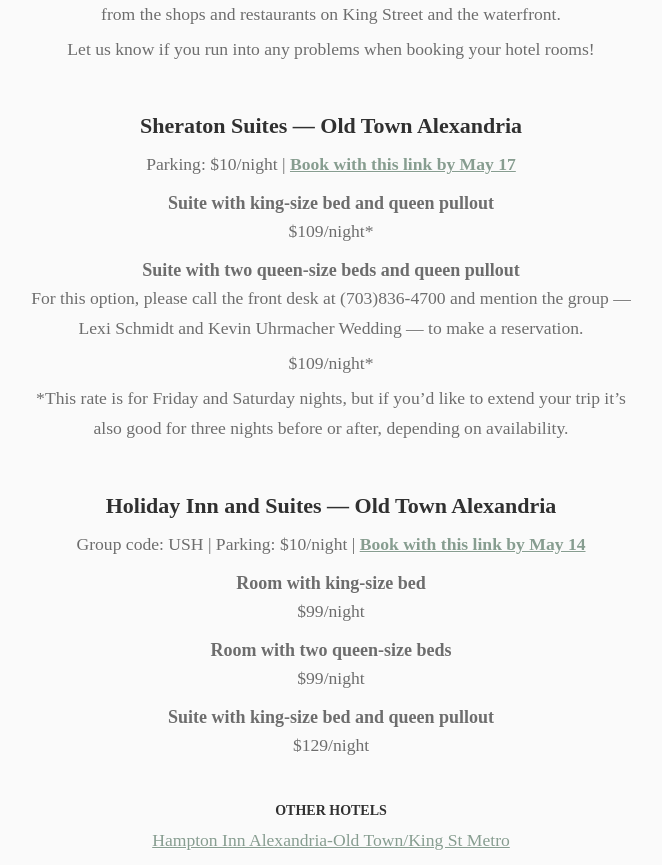
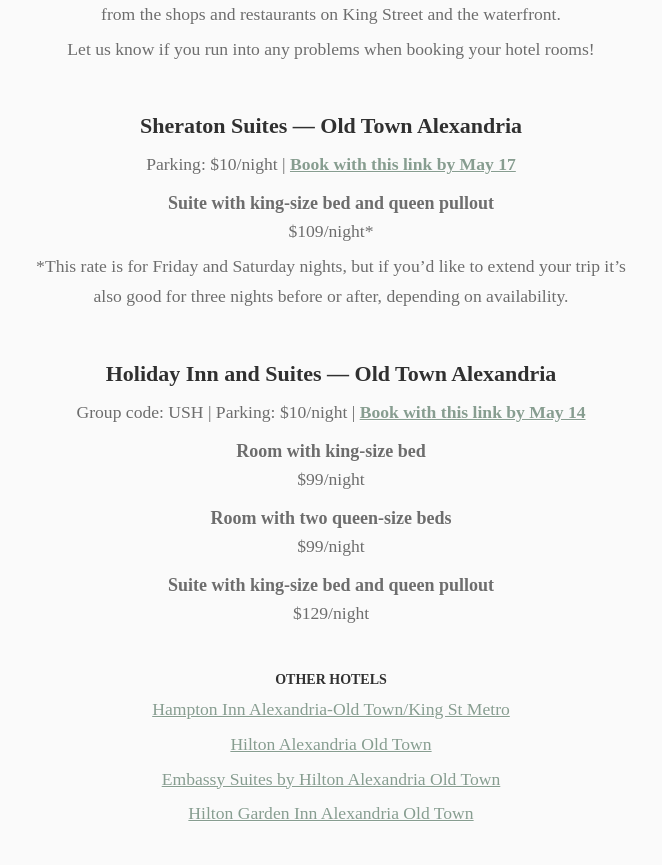
Before and after one commit to kevinuhrmacher/wedding-website, a Jekyll site: the page built from hotel.md, in a window 1280 px wide and 900 px high, scrolled down 942 px, cut to the strip 0-865 px from the top of the window. Shown: the whole strip, without its empty margins (309-971 px from the left). Built offline with Jekyll 4.4.1, drawn with Linux system fonts in a browser that asks for light colours; some web fonts are replaced.

Commit message:
removing 2 queen sheraton option and adjusting shuttle language

```diff
--- a/hotel.md
+++ b/hotel.md
@@ -17,11 +17,6 @@
 Parking: $10/night | [**Book with this link by May 17**](https://www.marriott.com/event-reservations/reservation-link.mi?id=1543516969667&key=GRP&app=resvlink)
 
 ### Suite with king-size bed and queen pullout
-$109/night*
-
-### Suite with two queen-size beds and queen pullout
-For this option, please call the front desk at (703)836-4700 and mention the group — Lexi Schmidt and Kevin Uhrmacher Wedding — to make a reservation.
-
 $109/night*
 
 *This rate is for Friday and Saturday nights, but if you’d like to extend your trip it’s also good for three nights before or after, depending on availability.
```
Also changed, not shown: index.md (+1 -1 lines), 2 other files.
